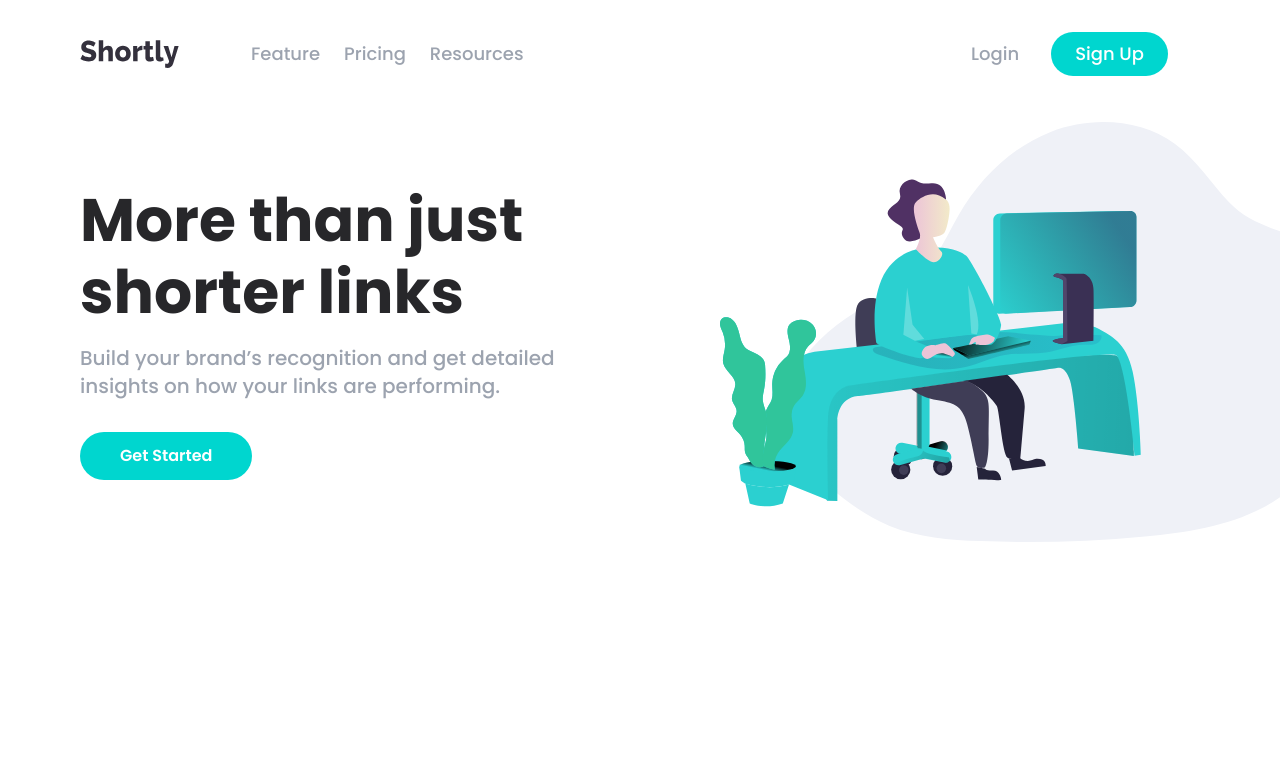
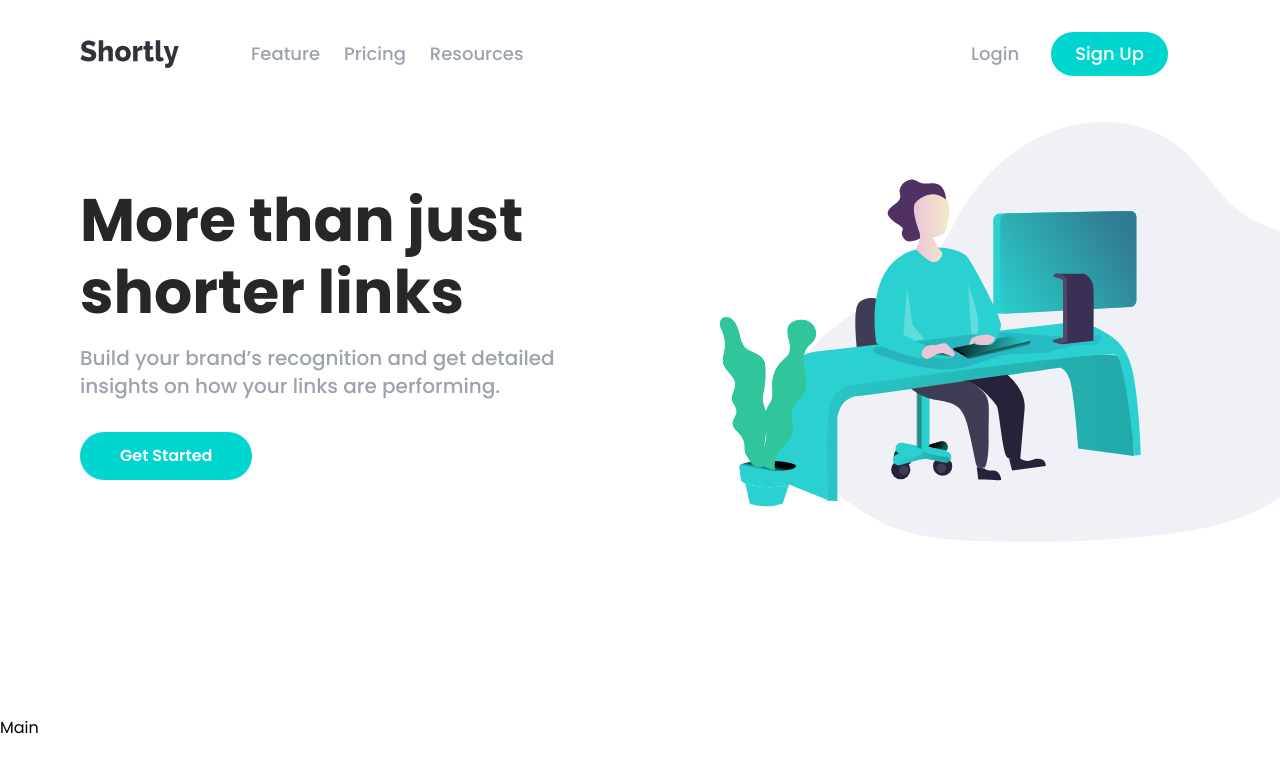
Before and after one commit to deepakmardii/next-url-shorter, a Next.js app: page / in a window 1280 px wide. Shown: the top 772 px of the page. Built offline with nearby package versions, Linux system fonts and the light colour scheme.

Commit message:
Main component

```diff
--- a/app/page.tsx
+++ b/app/page.tsx
@@ -1,4 +1,5 @@
 import Hero from '@/components/Hero'
+import Main from '@/components/Main'
 import Navbar from '@/components/Navbar'
 import React from 'react'
 
@@ -7,6 +8,7 @@ const page = () => {
     <div>
       <Navbar/>
       <Hero/>
+      <Main/>
     </div>
   )
 }
--- /dev/null
+++ b/components/Main.tsx
@@ -0,0 +1,11 @@
+import React from 'react'
+
+const Main = () => {
+  return (
+    <div>
+      Main
+    </div>
+  )
+}
+
+export default Main
```
